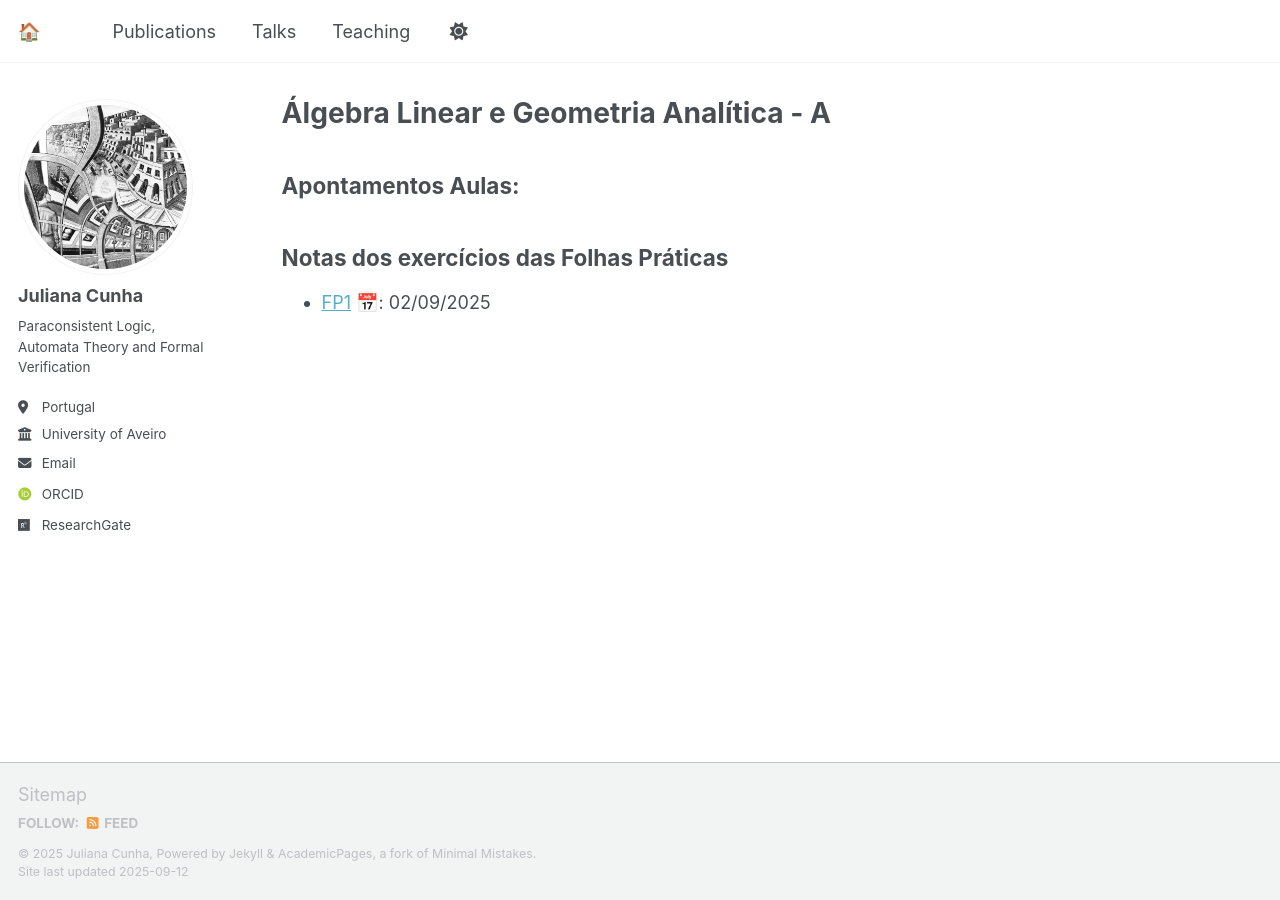
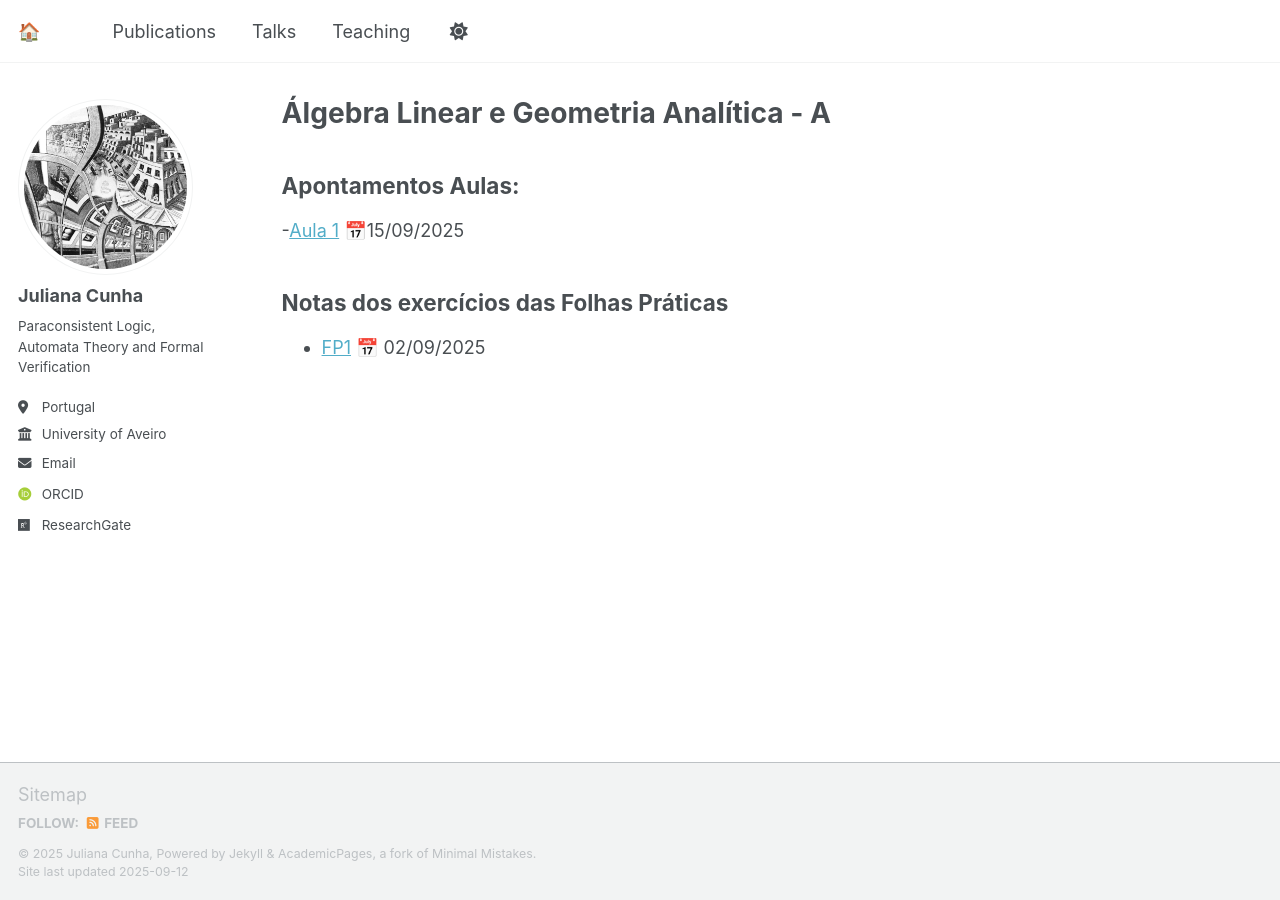
Before and after one commit to juliana-cunha/juliana-cunha.github.io, a Jekyll site: the page built from _pages/teaching.md, in a window 1280 px wide. Built offline with Jekyll 4.4.1, drawn with Linux system fonts in a browser that asks for light colours; some web fonts are replaced; a script that is not in the unit is left out.

Commit message:
Update teaching.md

```diff
--- a/_pages/teaching.md
+++ b/_pages/teaching.md
@@ -6,9 +6,11 @@ author_profile: true
 ---
 
 
+
 Apontamentos Aulas:
 ------
+-[Aula 1](https://juliana-cunha.github.io/files/FP1_res.pdf) 📅15/09/2025
 
 Notas dos exercícios das Folhas Práticas
 ------
-- [FP1](https://juliana-cunha.github.io/page.github.io/files/FP1_res.pdf) 📅: 02/09/2025
+- [FP1](https://juliana-cunha.github.io/files/FP1_res.pdf) 📅 02/09/2025
```
